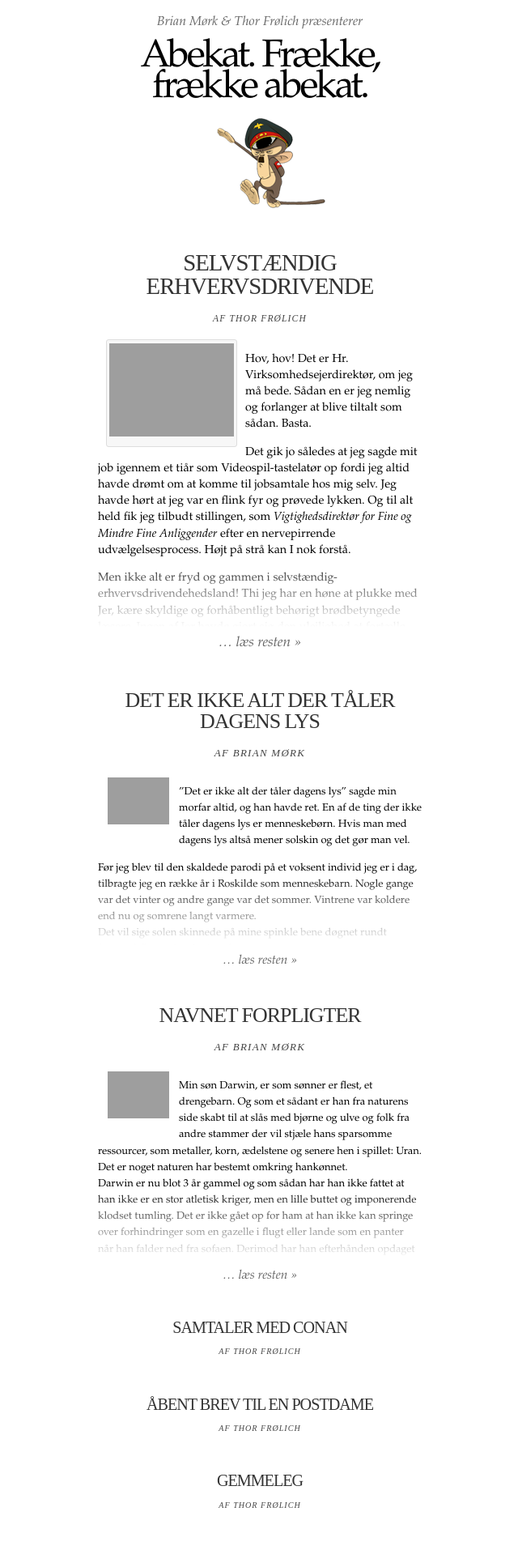
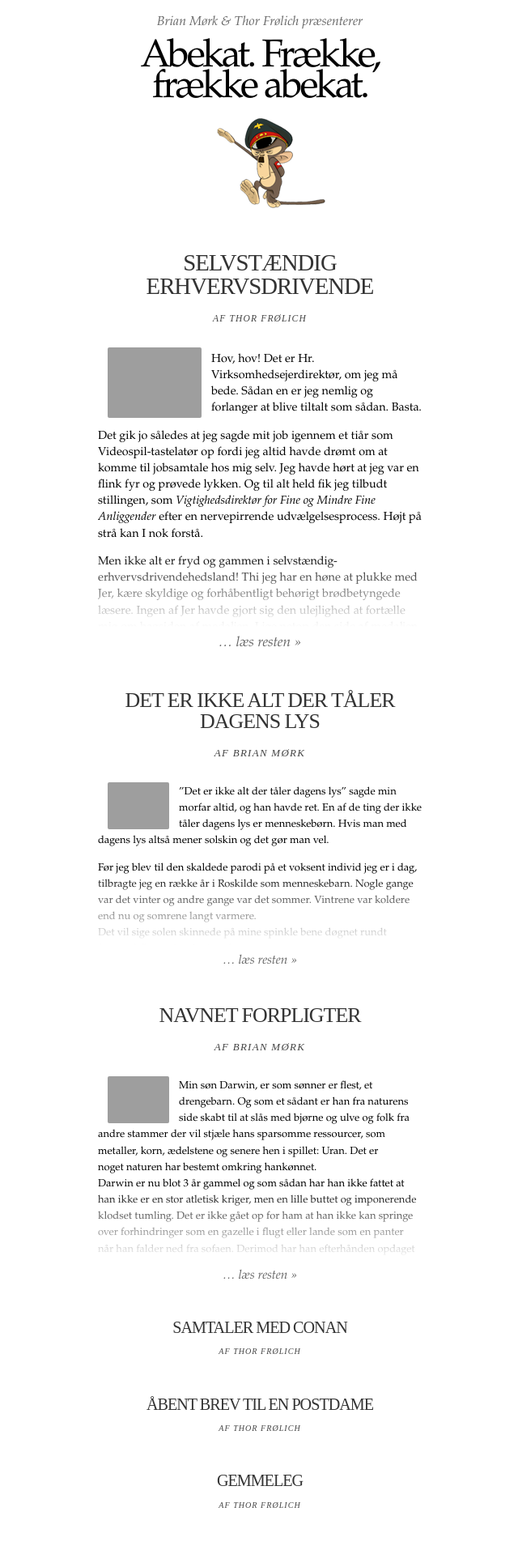
Before and after one commit to thorfroelich/thorfroelich.github.io, a Jekyll site: the page built from index.html, in a window 1280 px wide. Shown: the top 1914 px of the page at 81% size, without its empty margins (319-959 px from the left). Built offline with Jekyll 4.4.1, drawn with Linux system fonts in a browser that asks for light colours; Markdown is read by kramdown in place of the engine named in the settings.

Commit message:
Tweaks to wp-captions.

```diff
--- a/css/style.css
+++ b/css/style.css
@@ -270,28 +270,25 @@ div.aligncenter {
 }
 
 .wp-caption {
-   border: 1px solid #ddd;
    text-align: center;
-   background-color: #F7F7F7;
-   padding-top: 4px;
-   margin: 0px 10px 0px 10px;
-   /* optional rounded corners for browsers that support it */
-   -moz-border-radius: 3px;
-   -khtml-border-radius: 3px;
-   -webkit-border-radius: 3px;
-   border-radius: 3px;
+   padding-top: 10px;
+   margin: 0px 10px -10px 10px;
 }
 
 #home .wp-caption {
    width: 14em !important;
 	overflow: visible;
-	max-width: 160px;
+	max-width: 120px;
 }
 
 .wp-caption img {
    margin: 0;
    padding: 0;
    border: 0 none;
+    -moz-border-radius: 2px;
+   -khtml-border-radius: 2px;
+   -webkit-border-radius: 2px;
+   border-radius: 2px;
 }
 
 #home .wp-caption img {
@@ -301,10 +298,10 @@ div.aligncenter {
 
 .wp-caption p.wp-caption-text {
    font-size: 0.9em;
-   padding: 0.5em 1em 0.5em;
+   padding: 0em 1em 0.5em;
    margin: 0;
    font-style: italic;
-   font-size: 0.7em;
+   font-size: 0.9em;
 }
 
 #home .wp-caption p.wp-caption-text {
```
